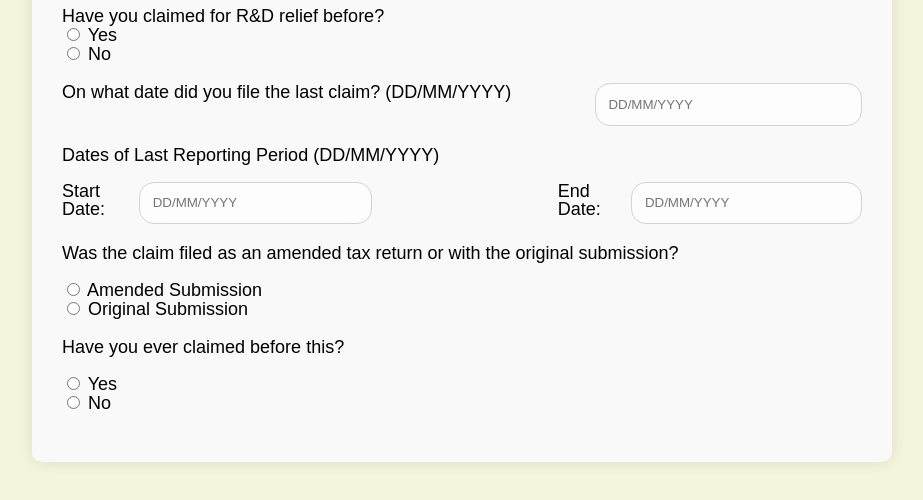
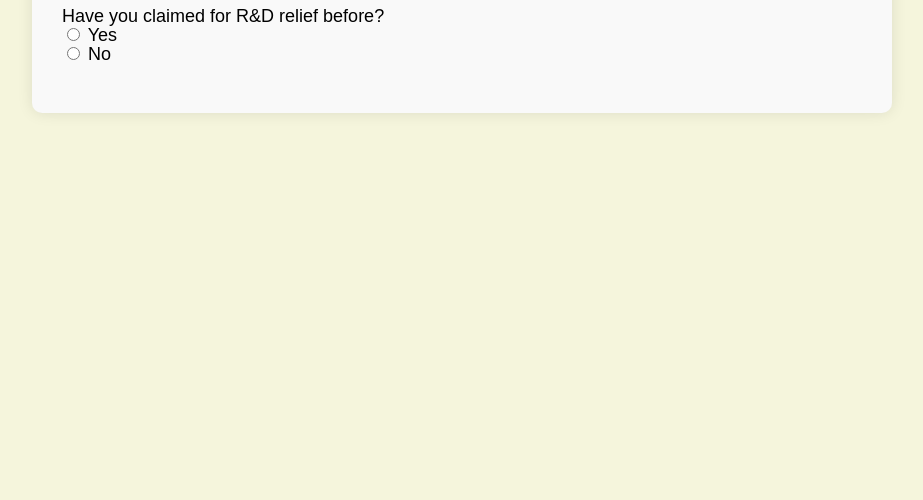
Before and after one commit to GeneticallyModifiedAlex/R-D_Claim_PNF_Tool, a plain HTML site: page Structure/index.html in a window 1280 px wide. Shown: the part 128-628 px from the top of the page, without its empty margins (178-1101 px from the left). Drawn offline with Linux system fonts and the light colour scheme.

Commit message:
reademe and minor fix

```diff
--- a/Structure/index.html
+++ b/Structure/index.html
@@ -4,7 +4,7 @@
   <meta charset="UTF-8">
     <title>R&D Relief Decision Tree</title>
   <style>
-    .hidden { display: hidden; }
+    .hidden { display: none; }
     .step { margin-bottom: 20px; }
   </style>
 </head>
@@ -30,9 +30,9 @@
     <!-- Step 2 -->
     <!-- Date formating has been changed to text to avoid issues with onchange handlers (temp solution) -->
     <!-- TODO: Fix the date onchange handler -->
-    <div class="step hidden form-row" id="step2">
+    <div class="step hidden " id="step2">
       <label>On what date did you file the last claim? (DD/MM/YYYY)</label><br>
-      <input type="text" autocomplete="off" id="lastClaimDate" placeholder="DD/MM/YYYY">
+      <input type="text" style="margin-left: 4.5rem;" autocomplete="off" id="lastClaimDate" placeholder="DD/MM/YYYY">
     </div>
 
     <!-- Step 3 -->
--- a/Style/qm.css
+++ b/Style/qm.css
@@ -236,5 +236,5 @@ form textarea {
   width:100%;
 }
 #lastClaimDate{
-  width: 30% ;
+  width: 26% ;
 }
```
Also changed, not shown: 1 other file.
